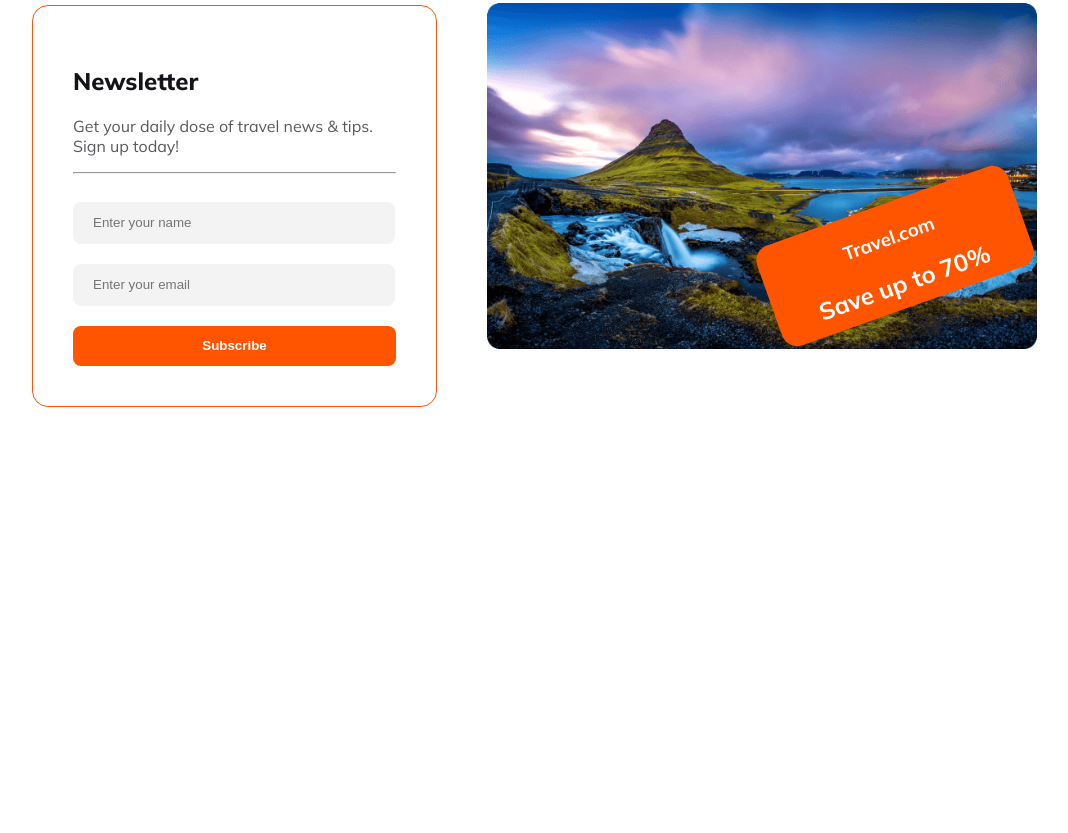
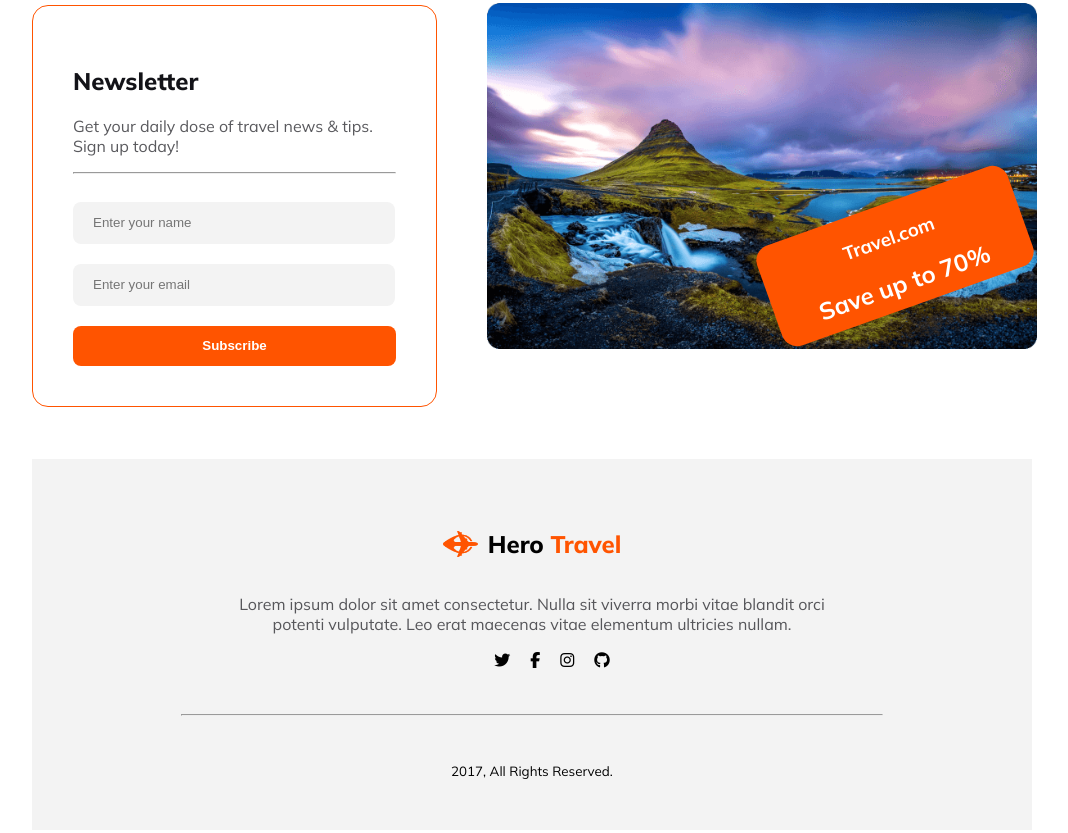
Before and after one commit to Hafiz-Al-Shams/reset-B9A2, a plain HTML site: page index.html in a window 1280 px wide. Shown: the part 3269-4102 px from the top of the page, without its empty margins (108-1176 px from the left). Before the commit the page ends 3728 px from the top, so only its background shows below. Drawn offline with Linux system fonts and the light colour scheme.

Commit message:
footer doing

```diff
--- a/index.html
+++ b/index.html
@@ -144,7 +144,22 @@
         </section>
     </main>
     <footer>
-
+        <div class="footer-div1">
+            <img src="Images/Group 40071 (2).png" alt="" width="35px" height="26px">
+            <h2 class="footer-h2">Hero <span id="ftravel">Travel</span></h2>
+        </div>
+        <p class="common-paragraph">Lorem ipsum dolor sit amet consectetur. Nulla sit viverra morbi vitae blandit orci
+            <br> potenti vulputate. Leo erat maecenas vitae elementum ultricies nullam. </p>
+        <ul>
+            <li><i class="fa-brands fa-twitter"></i></li>
+            <li><i class="fa-brands fa-facebook-f"></i></li>
+            <li><i class="fa-brands fa-instagram"></i></li>
+            <li><i class="fa-brands fa-github"></i></li>
+        </ul>
+        <br>
+        <hr style="width: 700px;">
+        <br>
+        <p class="footer-small"><small>2017, All Rights Reserved.</small></p>
     </footer>
 </body>
 
--- a/styles/style.css
+++ b/styles/style.css
@@ -79,7 +79,8 @@ body {
 }
 
 #travel,
-#home {
+#home,
+#ftravel {
     color: var(--primary-color);
 }
 
@@ -269,6 +270,37 @@ main section {
 }
 
 
+/* footer styles */
+footer {
+    background: rgba(19, 19, 24, 0.05);
+    text-align: center;
+}
+
+.footer-div1 {
+    display: flex;
+    gap: 10px;
+    justify-content: center;
+    align-items: center;
+    padding-top: 50px;
+}
+
+.footer-h2 {
+    font-weight: 800;
+}
+
+footer ul {
+    display: flex;
+    justify-content: center;
+    gap: 20px;
+}
+
+footer li {
+    list-style: none;
+}
+
+footer .footer-small {
+    padding-bottom: 50px;
+}
 
 
 
@@ -383,6 +415,10 @@ main section {
     .newsletter .sill {
         transform: translateX(200px) translateY(-150px) rotate(-19.628deg);
     }
+
+    footer {
+        max-width: 100vw;
+    }
 }
 
 
```
